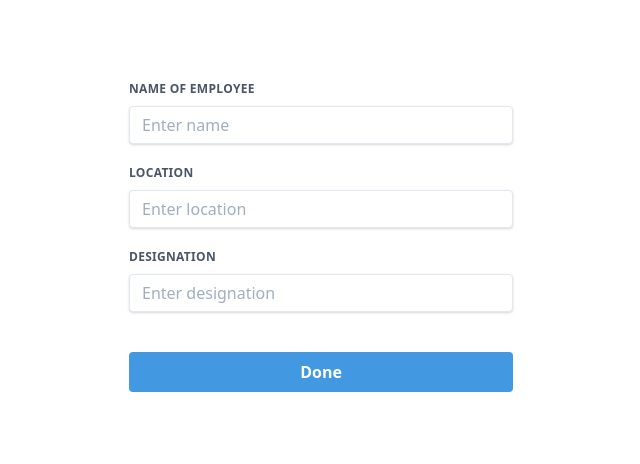
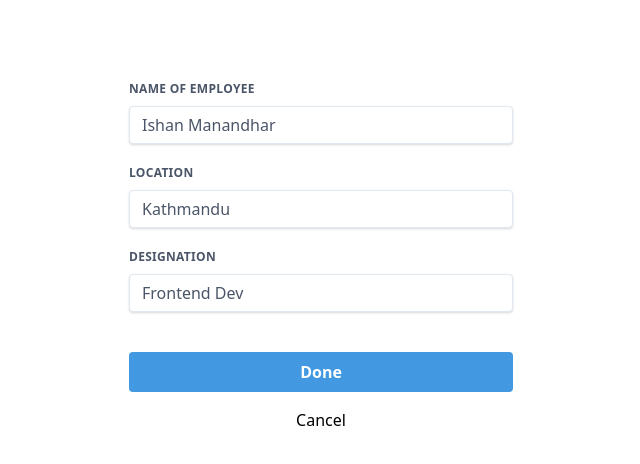
Before and after one commit to isNan909/react-contextAPI, a React (Create React App) app: page /edit/1 in a window 1280 px wide. Shown: the top 464 px of the page, without its empty margins (319-959 px from the left). Built offline with nearby package versions, Linux system fonts and the light colour scheme.

Commit message:
added new employee working code

```diff
--- a/src/components/Addemployee.js
+++ b/src/components/Addemployee.js
@@ -1,6 +1,7 @@
 import React, { Fragment, useState, useContext } from 'react';
 import { GlobalContext } from '../context/GlobalState';
 import { useHistory } from "react-router-dom";
+import { Link } from 'react-router-dom';
 
 export const Addemployee = () => {
     const [name, setName] = useState('');
@@ -48,6 +49,7 @@ export const Addemployee = () => {
                             Done
                         </button>
                     </div>
+                    <div className="text-center mt-4"><Link to='/'>Cancel</Link></div>
                 </form>
             </div>
         </Fragment>
--- a/src/components/Editemployee.js
+++ b/src/components/Editemployee.js
@@ -1,22 +1,35 @@
-import React, { Fragment, useState, useContext } from 'react';
+import React, { Fragment, useState, useContext, useEffect } from 'react';
 import { GlobalContext } from '../context/GlobalState';
-import { useHistory } from "react-router-dom";
+import { useHistory, Link } from "react-router-dom";
 
 export const Editemployee = (route) => {
-    const [name, setName] = useState('');
-    const [location, setLocation] = useState('');
-    const [designation, setDesignation] = useState('');
+    const [setName] = useState('');
+    const [setLocation] = useState('');
+    const [setDesignation] = useState('');
     const { employees } = useContext(GlobalContext);
+    // const [e] = employees;
+    const employeeId = route.match.params.id;
+
+    const [currentEmployee] = employees.filter(x => {
+        return x.id === parseInt(employeeId);
+    });
+
+    const {
+        name,
+        location,
+        designation
+    } = currentEmployee;
+
     let history = useHistory();
+
+    // const [e] = state;
+
+    // console.log(e);
+
+    useEffect(() => console.log('mounted'), []);
 
     const onSubmit = e => {
         e.preventDefault();
-        console.log(employees);
-        const employeeId = route.match.params.id;
-        const Id = employees.filter(x => {
-            return x.id === employeeId;
-        });
-        console.log(Id)
         //update list
         //redirect to /home
         history.push('/');
@@ -45,10 +58,11 @@ export const Editemployee = (route) => {
                         <input className="shadow appearance-none border rounded w-full py-2 px-3 text-gray-700 leading-tight focus:text-gray-600 focus:shadow-outline" value={designation} onChange={(e) => setDesignation(e.target.value)} type="text" placeholder="Enter designation" />
                     </div>
                     <div className="flex items-center justify-between">
-                        <button className="mt-5 bg-blue-500 w-full hover:bg-blue-700 text-white font-bold py-2 px-4 rounded focus:text-gray-600 focus:shadow-outline">
+                        <button className="block mt-5 bg-blue-500 w-full hover:bg-blue-700 text-white font-bold py-2 px-4 rounded focus:text-gray-600 focus:shadow-outline">
                             Done
                         </button>
                     </div>
+                    <div className="text-center mt-4"><Link to='/'>Cancel</Link></div>
                 </form>
             </div>
         </Fragment>
--- a/src/components/Employeelist.js
+++ b/src/components/Employeelist.js
@@ -4,6 +4,7 @@ import { Link } from 'react-router-dom';
 
 export const Employeelist = () => {
     const { employees, removeEmployee, editEmployee } = useContext(GlobalContext);
+    // console.log(employees);
     return (
         <Fragment>
             {employees.length > 0 ? <Fragment>
@@ -20,13 +21,13 @@ export const Employeelist = () => {
                                     <svg xmlns="http://www.w3.org/2000/svg" width="24" height="24" viewBox="0 0 24 24" fill="none" stroke="currentColor" strokeWidth="2" strokeLinecap="round" strokeLinejoin="round" className="feather feather-edit"><path d="M11 4H4a2 2 0 0 0-2 2v14a2 2 0 0 0 2 2h14a2 2 0 0 0 2-2v-7"></path><path d="M18.5 2.5a2.121 2.121 0 0 1 3 3L12 15l-4 1 1-4 9.5-9.5z"></path></svg>
                                 </button>
                             </Link>
-                            <button onClick={() => removeEmployee(employee.id)} className="bg-gray-300 hover:bg-gray-400 text-gray-800 font-semibold py-2 px-4 rounded-full inline-flex items-center">
+                            <button onClick={() => removeEmployee(employee.id)} className="block bg-gray-300 hover:bg-gray-400 text-gray-800 font-semibold py-2 px-4 rounded-full inline-flex items-center">
                                 <svg xmlns="http://www.w3.org/2000/svg" width="24" height="24" viewBox="0 0 24 24" fill="none" stroke="currentColor" strokeWidth="2" strokeLinecap="round" strokeLinejoin="round" className="feather feather-trash-2"><polyline points="3 6 5 6 21 6"></polyline><path d="M19 6v14a2 2 0 0 1-2 2H7a2 2 0 0 1-2-2V6m3 0V4a2 2 0 0 1 2-2h4a2 2 0 0 1 2 2v2"></path><line x1="10" y1="11" x2="10" y2="17"></line><line x1="14" y1="11" x2="14" y2="17"></line></svg>
                             </button>
                         </div>
                     </div>
                 ))}
-            </Fragment> : <p>No data</p>}
+            </Fragment> : <p className="text-center text-gray-500">No data</p>}
         </Fragment>
     )
 }
--- a/src/context/AppReducer.js
+++ b/src/context/AppReducer.js
@@ -8,12 +8,12 @@ export default (state, action) => {
         case 'ADD_EMPLOYEES':
             return {
                 ...state,
-                employees: [action.payload, ...state.employees]
+                employees: [...state.employees, action.payload]
             };
         case 'EDIT_EMPLOYEE':
             return {
                 ...state,
-                employees: state.employees.filter(employee => employee.id !== action.payload)
+                employees: state.employees.filter(employee => employee.id !== action.payload.id)
             };
         default: return state;
     }
```
